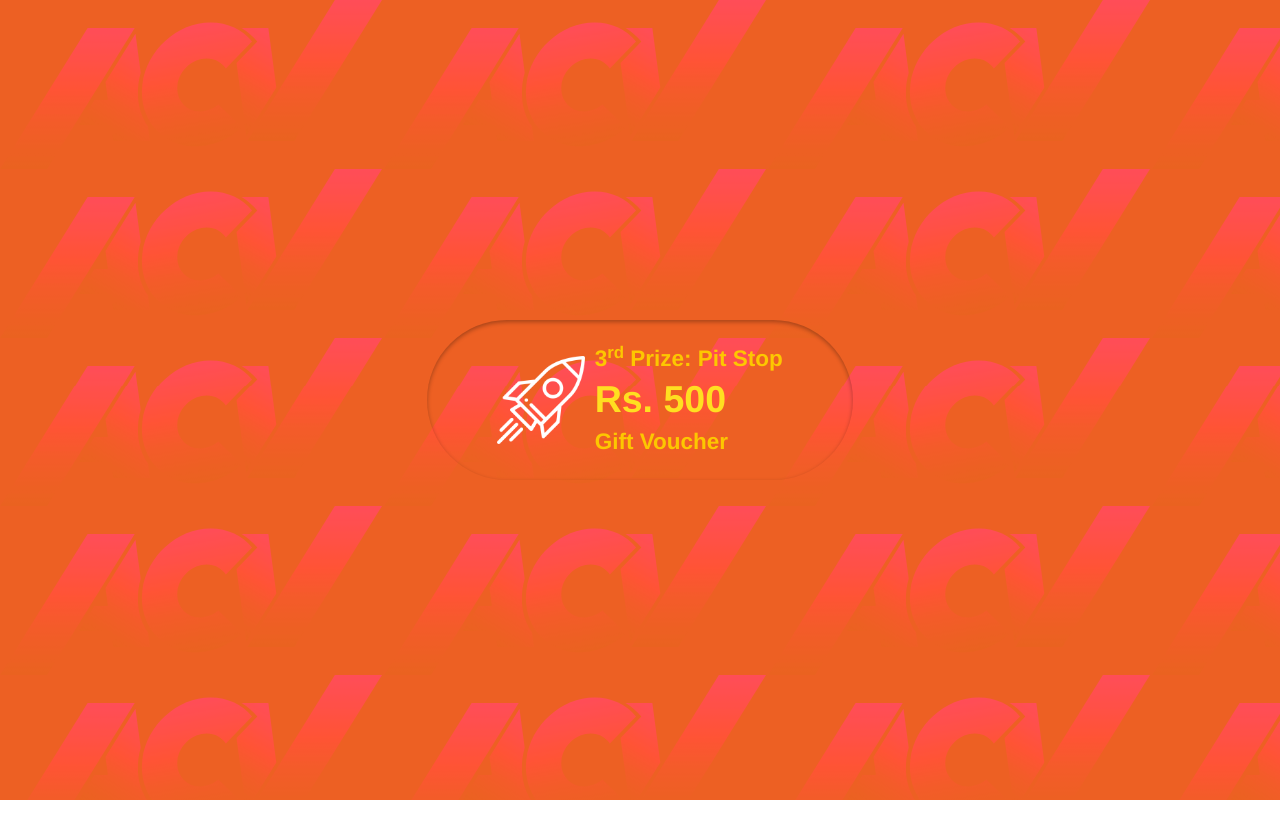
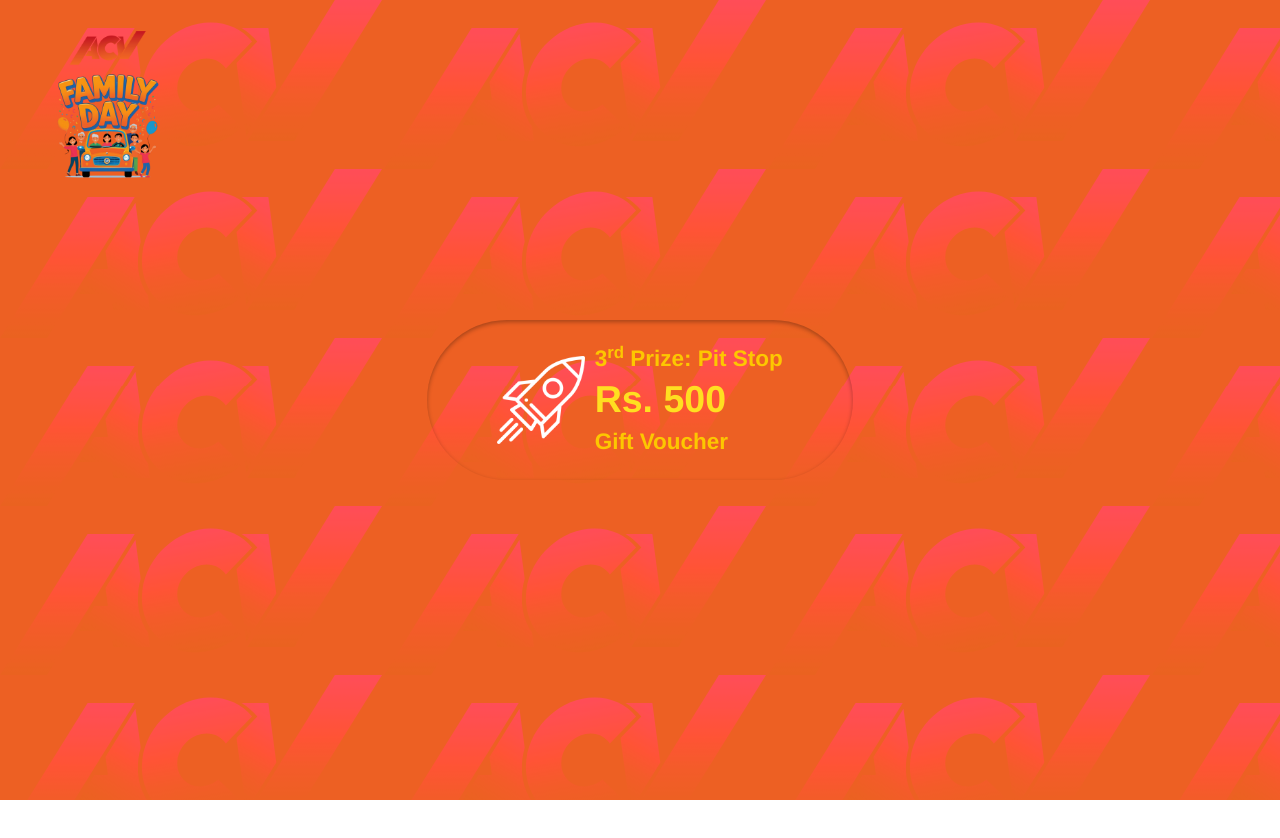
Before and after one commit to arunachaleshwaran/raffle-draw, a React (Vite) app: page / in a window 1280 px wide. Shown: the top 838 px of the page. Before the commit the page ends 800 px from the top, so only its background shows below. Built offline with nearby package versions, Linux system fonts and the light colour scheme; what tailwindcss-animated would draw is missing.

Commit message:
🐞fix transition exit animation

```diff
--- a/src/App.tsx
+++ b/src/App.tsx
@@ -20,12 +20,13 @@
     () => {
       setState('spin-wheel');
       rootEle.style.setProperty('background-blend-mode', 'difference');
+      priceCardRef.current?.style.removeProperty('transition-duration');
     },
     () => {
       setState('button');
       rootEle.style.setProperty('animation-duration', '.1s');
       removeRootStyle();
-      priceCardRef.current?.style.setProperty('animation-duration', '.1s');
+      priceCardRef.current?.style.setProperty('transition-duration', '.3s');
     },
     { delay: 5000, shouldPreventDefault: true },
   );
@@ -35,6 +36,7 @@
       setState('button-click');
       rootEle.style.setProperty('animation-timing-function', 'var(--ripple-animation)');
       rootEle.style.setProperty('animation-duration', '.2s');
+      priceCardRef.current?.style.removeProperty('transition-duration');
 
       priceCardRef.current.classList.add('w-full', 'h-full');
     } else {
@@ -109,7 +111,7 @@
     setTimeout(() => setState('winner'), 5000);
     const winner = BrandVsPeople[Math.floor(Math.random() * BrandVsPeople.length)];
     setWinners((state) => [...state, { brand: winner.brand, prize: 0, name: winner.name }]);
-    priceCardRef.current?.classList.remove('button-animate');
+    // priceCardRef.current?.classList.remove('button-animate');
     removeRootStyle();
   };
 
@@ -156,7 +158,7 @@
             <ScratchToReveal
               width={300}
               height={300}
-              className="flex items-center justify-center overflow-hidden rounded-[20%] animate-out fade-in-0 fade-out-50 animation-duration-2000 select-none [perspective:300px]"
+              className="flex items-center justify-center overflow-hidden rounded-[20%] animation-duration-2000 select-none [perspective:300px]"
               minScratchPercentage={50}
               gradientColors={['#A97CF8', '#F38CB8', '#FDCC92']}
               onComplete={() => {
@@ -196,14 +198,18 @@
           )}
         </span>
       )}
-      <AnimatedList
+      <nav
         className={
-          'absolute p-8 h-full' +
+          'absolute p-8 h-full w-1/6' +
           (isComplete ? ' animate-in scale-200 origin-top' : ' left-0 top-0 ')
         }
+      >
+        <img src="/asset/acv-family-day-logo.png" />
+        <AnimatedList
           onClick={goHome}
           onTouchEnd={goHome}
           style={{ opacity: isRunning ? 0.5 : 1 }}
+          className="h-full"
         >
           {winners
             .filter((winner) => winner.prize)
@@ -217,6 +223,7 @@
               </div>
             ))}
         </AnimatedList>
+      </nav>
     </>
   );
 }
```
Also changed, not shown: asset/acv-family-day-logo.png (added). Lines whose indentation alone changed are shown as unchanged.
